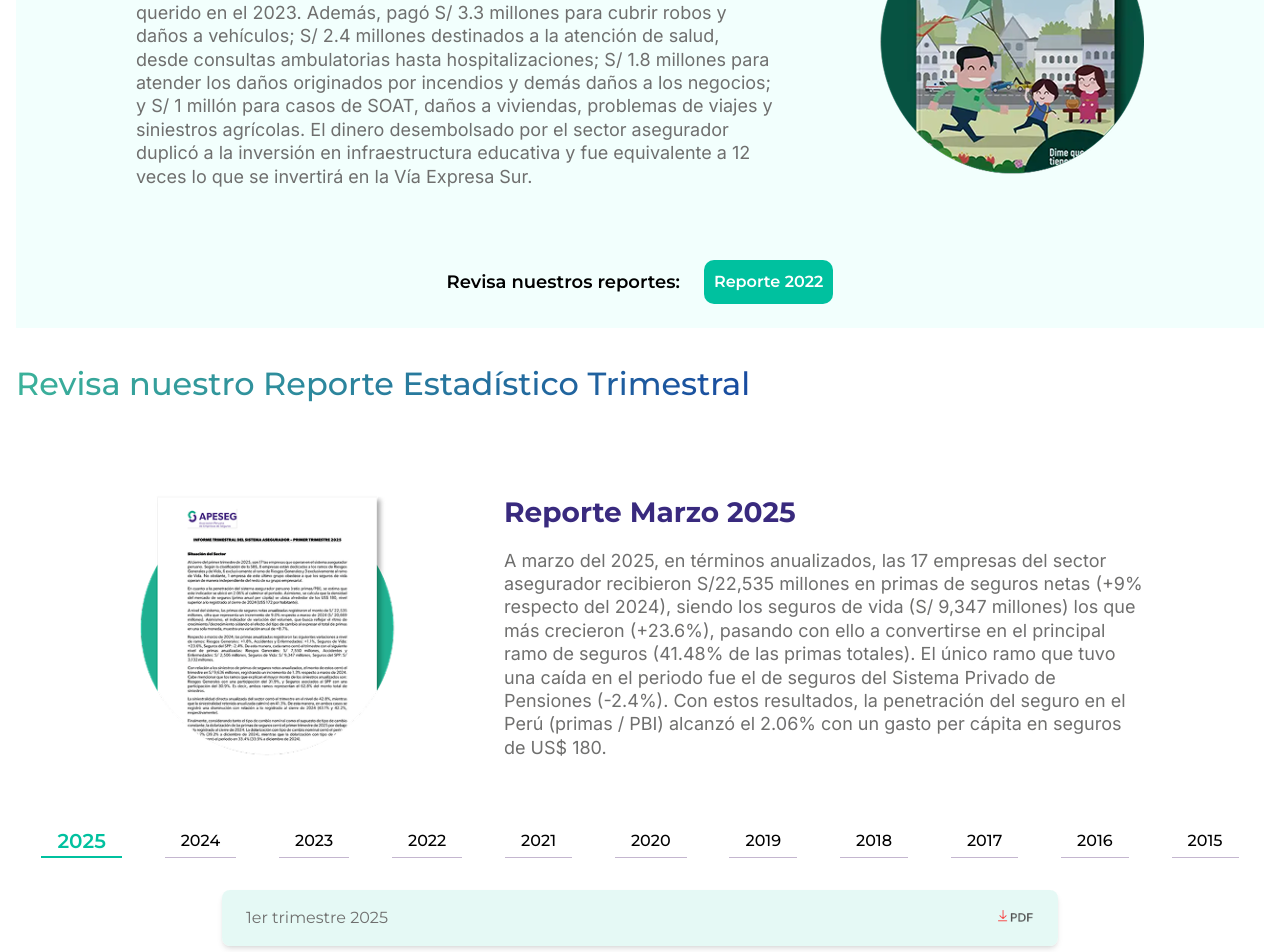
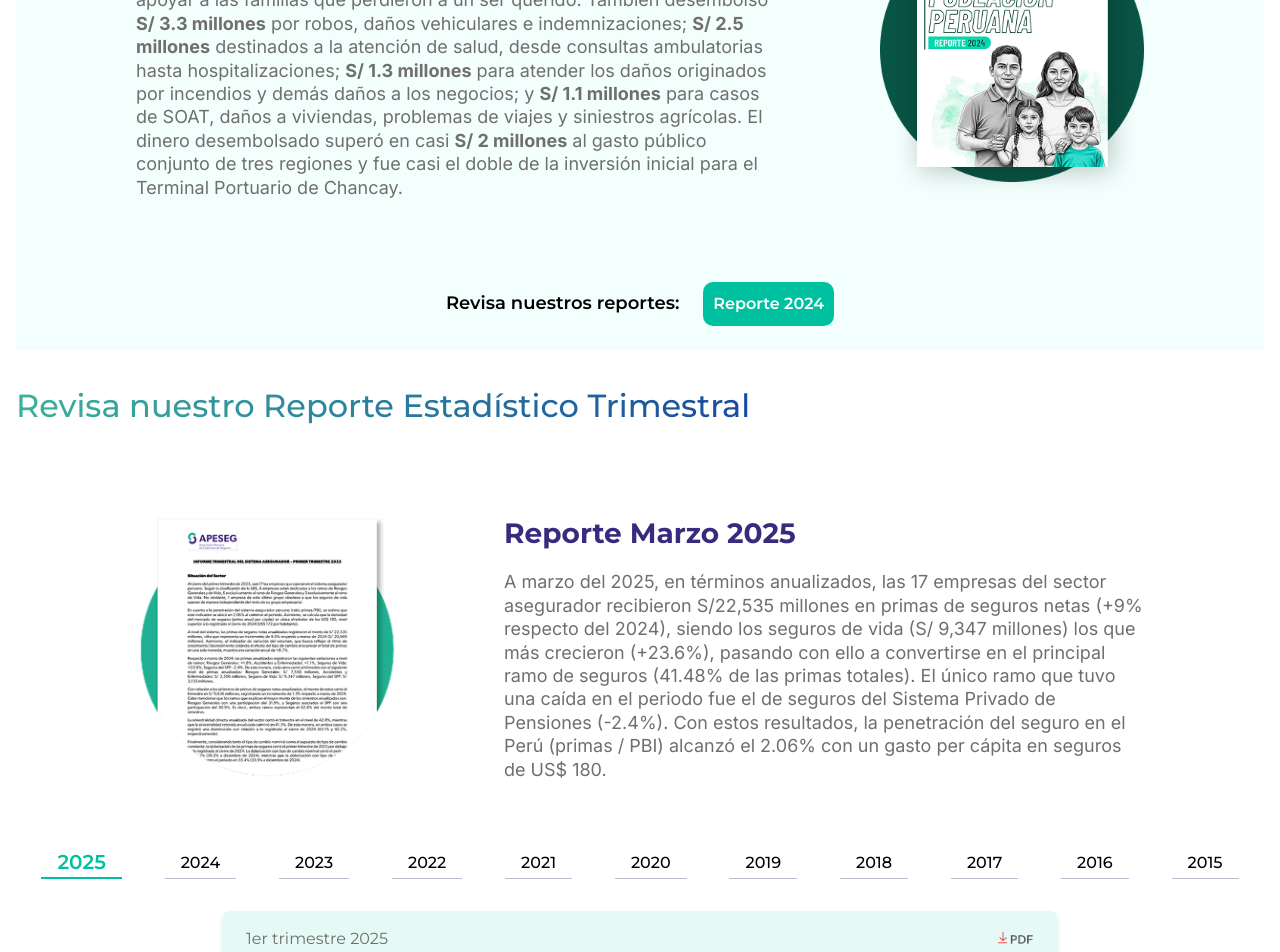
Before and after one commit to mchavez2001/reportes-estadisticas, a React (Vite) app: page / in a window 1280 px wide. Shown: the part 3440-4392 px from the top of the page. Built offline with nearby package versions, Linux system fonts and the light colour scheme; no server answers; a web font is replaced by a local one.

Commit message:
Cambios frontend 3/11/2025

```diff
--- a/src/App.tsx
+++ b/src/App.tsx
@@ -38,8 +38,9 @@ import type {
   ChartDataPoint,
   ChartDataPointMonth,
 } from "./types/dashboard";
-import Report2023 from "./assets/images/report_2023.png";
+import Report2024 from "./assets/images/report_2024.png";
 import Report2025 from "./assets/images/report_2025.png";
+import SectionReportv2 from "./components/ui/SectionReportv2";
 import { API_PATHS } from "./utils/apiPaths"; // Aquí colocarán sus APIs
 import { axiosInstance } from "./utils/axiosInstance"; // Este es el instanciador de axios
 
@@ -321,11 +322,8 @@ const App = () => {
 
           {/* Componente: Sección de reporte 01 */}
           <SectionReport
-            title={"Reporte 2023"}
-            content={
-              "El sector asegurador peruano desembolsó diariamente S/ 4.6 millones para dar tranquilidad financiera a aquellas familias que perdieron a un ser querido en el 2023. Además, pagó S/ 3.3 millones para cubrir robos y daños a vehículos; S/ 2.4 millones destinados a la atención de salud, desde consultas ambulatorias hasta hospitalizaciones; S/ 1.8 millones para atender los daños originados por incendios y demás daños a los negocios; y S/ 1 millón para casos de SOAT, daños a viviendas, problemas de viajes y siniestros agrícolas. El dinero desembolsado por el sector asegurador duplicó a la inversión en infraestructura educativa y fue equivalente a 12 veces lo que se invertirá en la Vía Expresa Sur."
-            }
-            image={Report2023}
+            title={"Reporte 2024"}
+            image={Report2024}
             isBackground={true}
             contentSide="left"
             hasActionsButtons={true}
@@ -337,11 +335,8 @@ const App = () => {
           <Title title="Revisa nuestro Reporte Estadístico Trimestral" />
 
           {/* Componente: Sección de reporte 02 */}
-          <SectionReport
+          <SectionReportv2
             title={"Reporte Marzo 2025"}
-            content={
-              "A marzo del 2025, en términos anualizados, las 17 empresas del sector asegurador recibieron S/22,535 millones en primas de seguros netas (+9% respecto del 2024), siendo los seguros de vida (S/ 9,347 millones) los que más crecieron (+23.6%), pasando con ello a convertirse en el principal ramo de seguros (41.48% de las primas totales). El único ramo que tuvo una caída en el periodo fue el de seguros del Sistema Privado de Pensiones (-2.4%). Con estos resultados, la penetración del seguro en el Perú (primas / PBI) alcanzó el 2.06% con un gasto per cápita en seguros de US$ 180."
-            }
             image={Report2025}
             isBackground={false}
             contentSide="right"
--- a/src/components/ui/SectionReport.tsx
+++ b/src/components/ui/SectionReport.tsx
@@ -1,13 +1,11 @@
 const SectionReport = ({
   title,
-  content,
   image,
   isBackground,
   contentSide,
   hasActionsButtons,
 }: {
   title: string;
-  content: string;
   image: string;
   isBackground: boolean;
   contentSide: string;
@@ -29,7 +27,18 @@ const SectionReport = ({
             {title}
           </h1>
           <p className="font-[Inter] mt-2 text-[16px] lg:text-[18px] text-pretty text-[#6F6F6E] leading-[1.3em]">
-            {content}
+            En el 2024, el sector asegurador entregó cada día{" "}
+            <b>S/ 4.5 millones</b> para apoyar a las familias que perdieron a un
+            ser querido. También desembolsó <b>S/ 3.3 millones</b> por robos,
+            daños vehiculares e indemnizaciones; <b>S/ 2.5 millones</b>{" "}
+            destinados a la atención de salud, desde consultas ambulatorias
+            hasta hospitalizaciones; <b>S/ 1.3 millones</b> para atender los
+            daños originados por incendios y demás daños a los negocios; y{" "}
+            <b>S/ 1.1 millones</b> para casos de SOAT, daños a viviendas,
+            problemas de viajes y siniestros agrícolas. El dinero desembolsado
+            superó en casi <b>S/ 2 millones</b> al gasto público conjunto de
+            tres regiones y fue casi el doble de la inversión inicial para el
+            Terminal Portuario de Chancay.
           </p>
         </div>
 
@@ -57,11 +66,11 @@ const SectionReport = ({
           </button>
           <button className="bg-[#00C19F] p-[10px] cursor-pointer rounded-[10px]">
             <a
-              href="https://www.dimequetienesseguro.com/wp-content/uploads/2024/05/Radiografia-DQTS-interactivo.pdf"
+              href="https://www.dimequetienesseguro.com/wp-content/uploads/2025/10/reporte-asegurador-2024.pdf"
               target="_blank"
               className="underline-none text-white font-semibold"
             >
-              Reporte 2022
+              Reporte 2024
             </a>
           </button>
         </div>
--- /dev/null
+++ b/src/components/ui/SectionReportv2.tsx
@@ -0,0 +1,79 @@
+const SectionReportv2 = ({
+  title,
+  image,
+  isBackground,
+  contentSide,
+  hasActionsButtons,
+}: {
+  title: string;
+  image: string;
+  isBackground: boolean;
+  contentSide: string;
+  hasActionsButtons: boolean;
+}) => {
+  return (
+    <div
+      className={`flex flex-col ${
+        isBackground ? "bg-[#DEFFF9]/40" : "bg-white"
+      }`}
+    >
+      <div
+        className={`px-4 py-12 flex ${
+          contentSide === "right" ? "lg:flex-row-reverse" : "lg:flex-row"
+        } flex-col-reverse  items-center justify-evenly rounded-[20px] `}
+      >
+        <div className="w-full max-w-[640px] flex-1 flex flex-col gap-2">
+          <h1 className="text-[#392A7E] text-[20px] lg:text-[28px] font-bold">
+            {title}
+          </h1>
+          <p className="font-[Inter] mt-2 text-[16px] lg:text-[18px] text-pretty text-[#6F6F6E] leading-[1.3em]">
+            A marzo del 2025, en términos anualizados, las 17 empresas del
+            sector asegurador recibieron S/22,535 millones en primas de seguros
+            netas (+9% respecto del 2024), siendo los seguros de vida (S/ 9,347
+            millones) los que más crecieron (+23.6%), pasando con ello a
+            convertirse en el principal ramo de seguros (41.48% de las primas
+            totales). El único ramo que tuvo una caída en el periodo fue el de
+            seguros del Sistema Privado de Pensiones (-2.4%). Con estos
+            resultados, la penetración del seguro en el Perú (primas / PBI)
+            alcanzó el 2.06% con un gasto per cápita en seguros de US$ 180.
+          </p>
+        </div>
+
+        <img
+          src={image}
+          alt={title}
+          className="mb-4 lg:mb-0 w-full max-w-[264px]"
+        />
+      </div>
+
+      {hasActionsButtons && (
+        <div className="w-full max-w-[636px] mx-auto mb-12 lg:my-6 flex flex-col lg:flex-row items-center justify-center gap-6">
+          <p className="text-[18px] text-black font-semibold">
+            Revisa nuestros reportes:
+          </p>
+
+          <button className="bg-[#00C19F] p-[10px] cursor-pointer rounded-[10px] hidden">
+            <a
+              href="https://www.dimequetienesseguro.com/wp-content/uploads/2025/02/radiografia-DQTS-interactivo-2023-1.pdf"
+              target="_blank"
+              className="underline-none text-white font-semibold"
+            >
+              Reporte 2023
+            </a>
+          </button>
+          <button className="bg-[#00C19F] p-[10px] cursor-pointer rounded-[10px]">
+            <a
+              href="https://www.dimequetienesseguro.com/wp-content/uploads/2025/10/reporte-asegurador-2024.pdf"
+              target="_blank"
+              className="underline-none text-white font-semibold"
+            >
+              Reporte 2024
+            </a>
+          </button>
+        </div>
+      )}
+    </div>
+  );
+};
+
+export default SectionReportv2;
--- a/src/components/ui/TimeLineFiles.tsx
+++ b/src/components/ui/TimeLineFiles.tsx
@@ -25,6 +25,16 @@ const TimeLineFiles = () => {
           name: "1er trimestre 2025",
           pdfUrl:
             "https://www.apeseg.org.pe/wp-content/uploads/2025/04/Resultados-Sistema-Asegurador-1T25-web.pdf",
+        },
+        {
+          name: "2do trimestre 2025",
+          pdfUrl:
+            "https://www.apeseg.org.pe/wp-content/uploads/2025/10/Resultados-Sistema-Asegurador-2T25-web.pdf",
+        },
+        {
+          name: "3er trimestre 2025",
+          pdfUrl:
+            "https://www.apeseg.org.pe/wp-content/uploads/2025/10/Resultados-Sistema-Asegurador-3T25-web.pdf",
         },
       ],
     },
```
Also changed, not shown: src/assets/images/report_2024.png (added).
